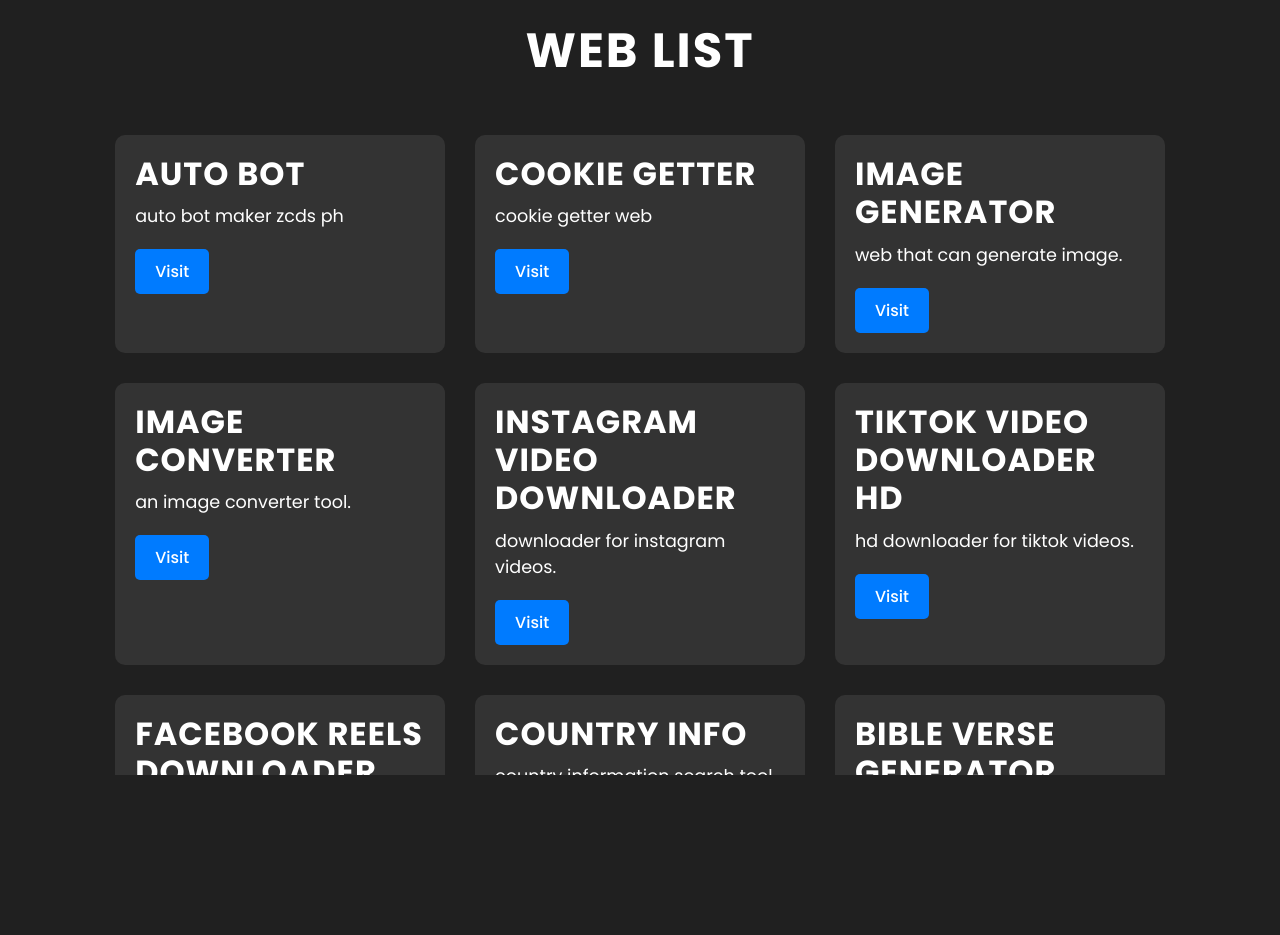
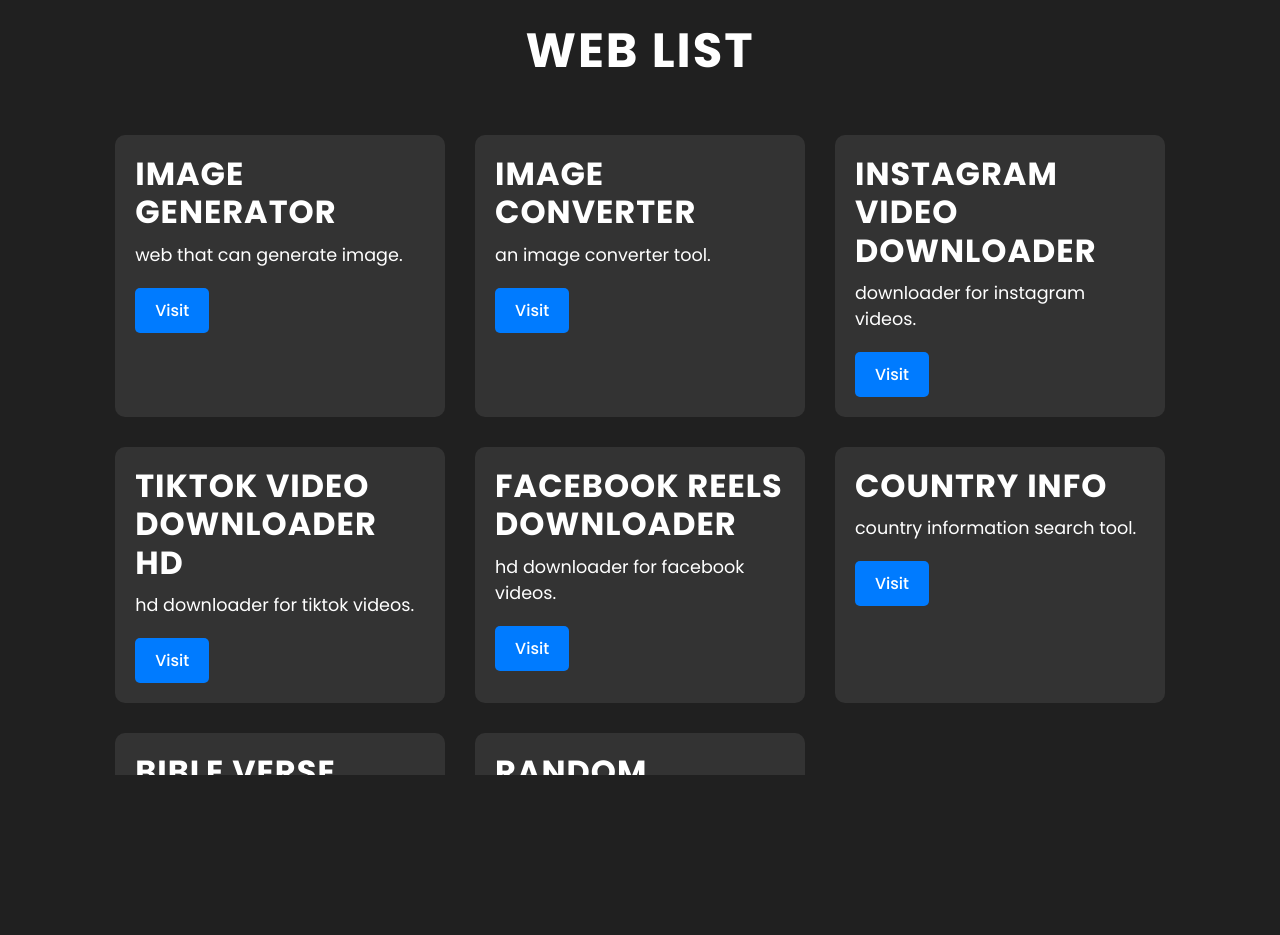
Before and after one commit to ZCDSPH/WEBS, a website: page public/index.html in a window 1280 px wide. Shown: the part 1520-2455 px from the top of the page. Drawn offline with Linux system fonts and the light colour scheme.

Commit message:
Update index.html

```diff
--- a/public/index.html
+++ b/public/index.html
@@ -53,21 +53,6 @@
 
         <div class="web-list-container">
 
-              <div class="web-box">
-                  <h3 class="web-title">AUTO BOT</h3>
-                  <p class="web-desc">AUTO BOT MAKER ZCDS PH</p>
-
-                  <a href="https://privateautobotbyzcdsphsec.onrender.com/" target="_blank" class="btn">Visit</a>
-              </div>
-
-
-            <div class="web-box">
-                <h3 class="web-title">COOKIE GETTER</h3>
-                <p class="web-desc">cookie getter web</p>
-
-                <a href="https://cookiegetter.glitch.me/" target="_blank" class="btn">Visit</a>
-            </div>
-
             <div class="web-box">
                 <h3 class="web-title">IMAGE GENERATOR</h3>
                 <p class="web-desc">web that can generate image.</p>
@@ -93,14 +78,14 @@
                 <h3 class="web-title">TIKTOK VIDEO DOWNLOADER HD</h3>
                 <p class="web-desc">HD DOWNLOADER FOR TIKTOK VIDEOS.</p>
 
-                <a href="https://tiktokhd.glitch.me/" target="_blank" class="btn">Visit</a>
+                <a href="https://tiktokviddownloader.glitch.me/" target="_blank" class="btn">Visit</a>
             </div>
 
             <div class="web-box">
                 <h3 class="web-title">FACEBOOK REELS DOWNLOADER</h3>
                 <p class="web-desc">HD DOWNLOADER FOR FACEBOOK VIDEOS.</p>
 
-                <a href="https://reelsdownloader.glitch.me/" target="_blank" class="btn">Visit</a>
+                <a href="https://fbreelsdownloader.glitch.me/" target="_blank" class="btn">Visit</a>
             </div>
 
             <div class="web-box">
```
